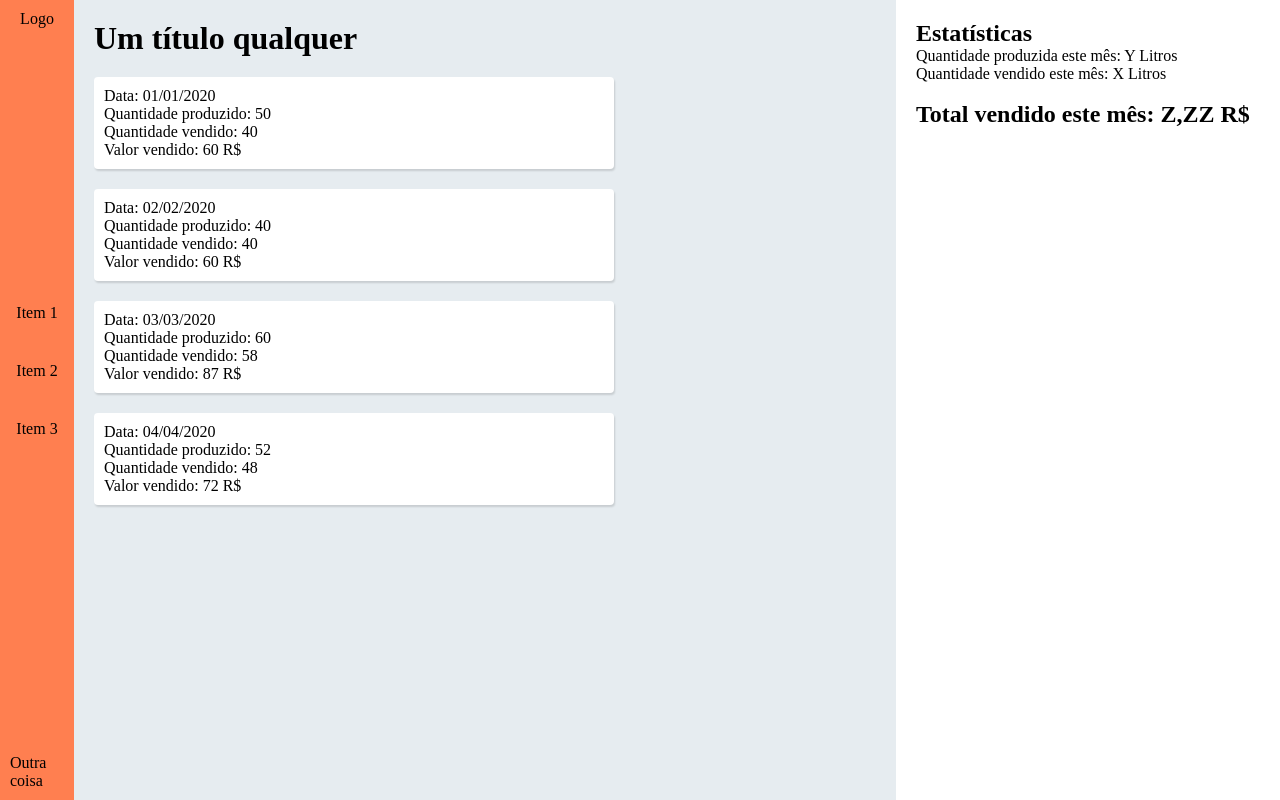
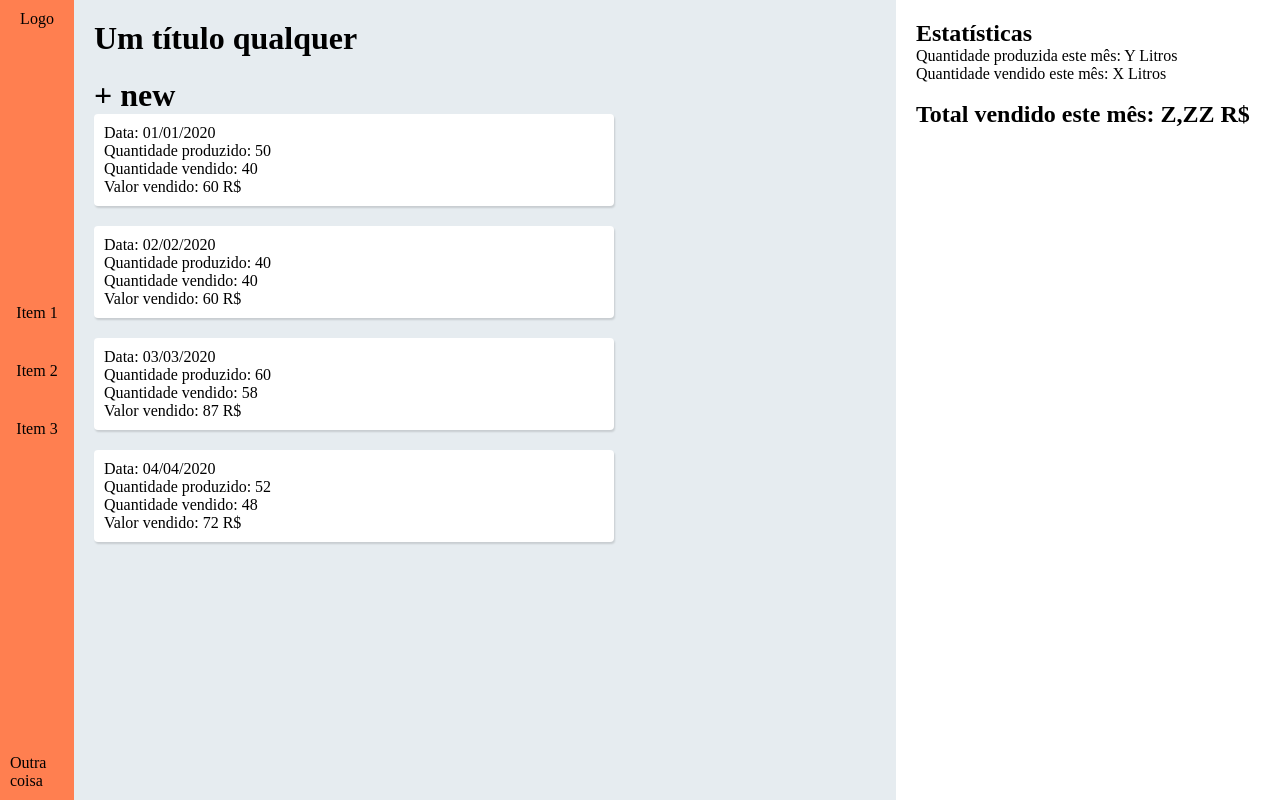
Before and after one commit to johnnyferreiradev/milkmoney, a React (Create React App) app in the folder frontend/: page / in a window 1280 px wide. Built offline with nearby package versions, Linux system fonts and the light colour scheme.

Commit message:
Criação da estrutura base do  botão para novas vendas

```diff
--- /dev/null
+++ b/frontend/src/components/ButtonNewSale/ButtonNewSale.jsx
@@ -0,0 +1,9 @@
+import React from 'react';
+
+export default class ButtonNewSale extends React.Component {
+    render() {
+        return (
+            <h1>+ new</h1>
+        );
+    }
+}
--- a/frontend/src/components/SalesList/SalesList.jsx
+++ b/frontend/src/components/SalesList/SalesList.jsx
@@ -1,6 +1,7 @@
 import React from 'react';
 
 import Sale from '../Sale/Sale';
+import ButtonNewSale from '../ButtonNewSale/ButtonNewSale';
 
 import './Styles.css';
 
@@ -32,9 +33,8 @@ export default class SalesList extends React.Component {
 
     return (
       <div className="sales-list">
-        {
-          listItems
-        }
+        <ButtonNewSale />
+        { listItems }
       </div>
     );
   }
```
Also changed, not shown: frontend/src/components/FormNewSale/FormNewSale.jsx (added, +9 -0 lines), frontend/src/components/ButtonNewSale/Styles.css (added), frontend/src/components/FormNewSale/Styles.css (added).
